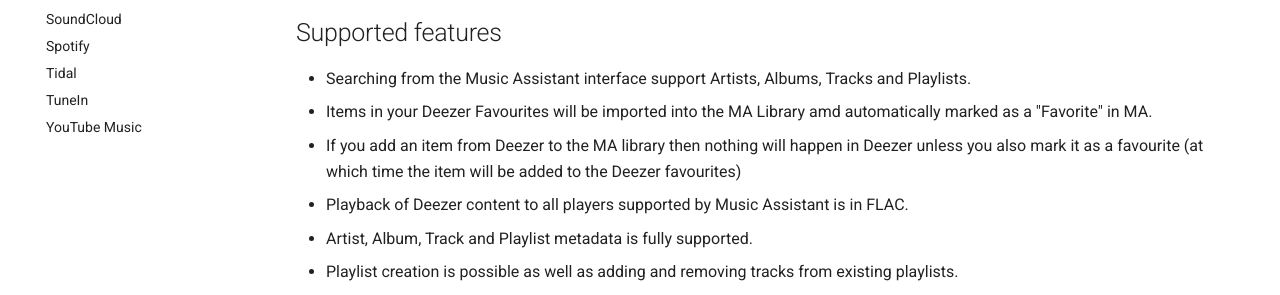
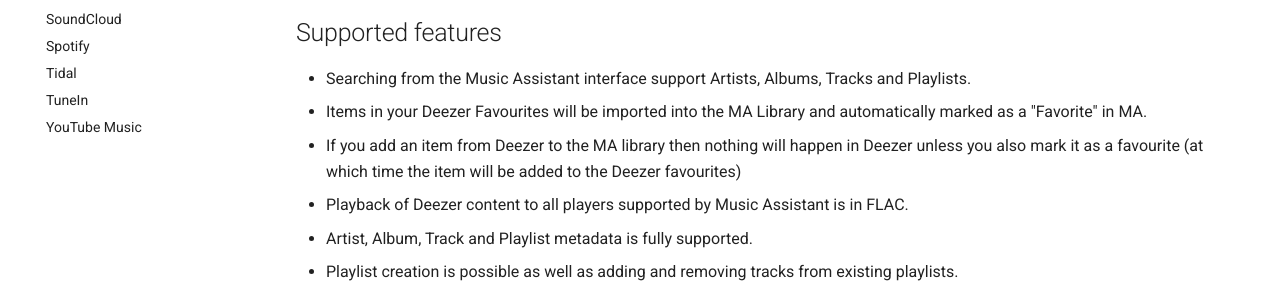
Before and after one commit to pwbriggs/music-assistant.github.io, an MkDocs documentation site: the page built from docs/music-providers/deezer.md, in a window 1280 px wide and 1301 px high. Shown: the part 409-704 px from the top of the window. Built offline with MkDocs 1.6.1 and Material for MkDocs 9.7.7, drawn with Linux system fonts in a browser that asks for light colours; emoji names are drawn with the system emoji font.

Commit message:
Fix typo

```diff
--- a/docs/music-providers/deezer.md
+++ b/docs/music-providers/deezer.md
@@ -8,7 +8,7 @@
 
 ## Supported features
 - Searching from the Music Assistant interface support Artists, Albums, Tracks and Playlists.
-- Items in your Deezer Favourites will be imported into the MA Library amd automatically marked as a "Favorite" in MA.
+- Items in your Deezer Favourites will be imported into the MA Library and automatically marked as a "Favorite" in MA.
 - If you add an item from Deezer to the MA library then nothing will happen in Deezer unless you also mark it as a favourite (at which time the item will be added to the Deezer favourites)
 - Playback of Deezer content to all players supported by Music Assistant is in FLAC.
 - Artist, Album, Track and Playlist metadata is fully supported.
```
